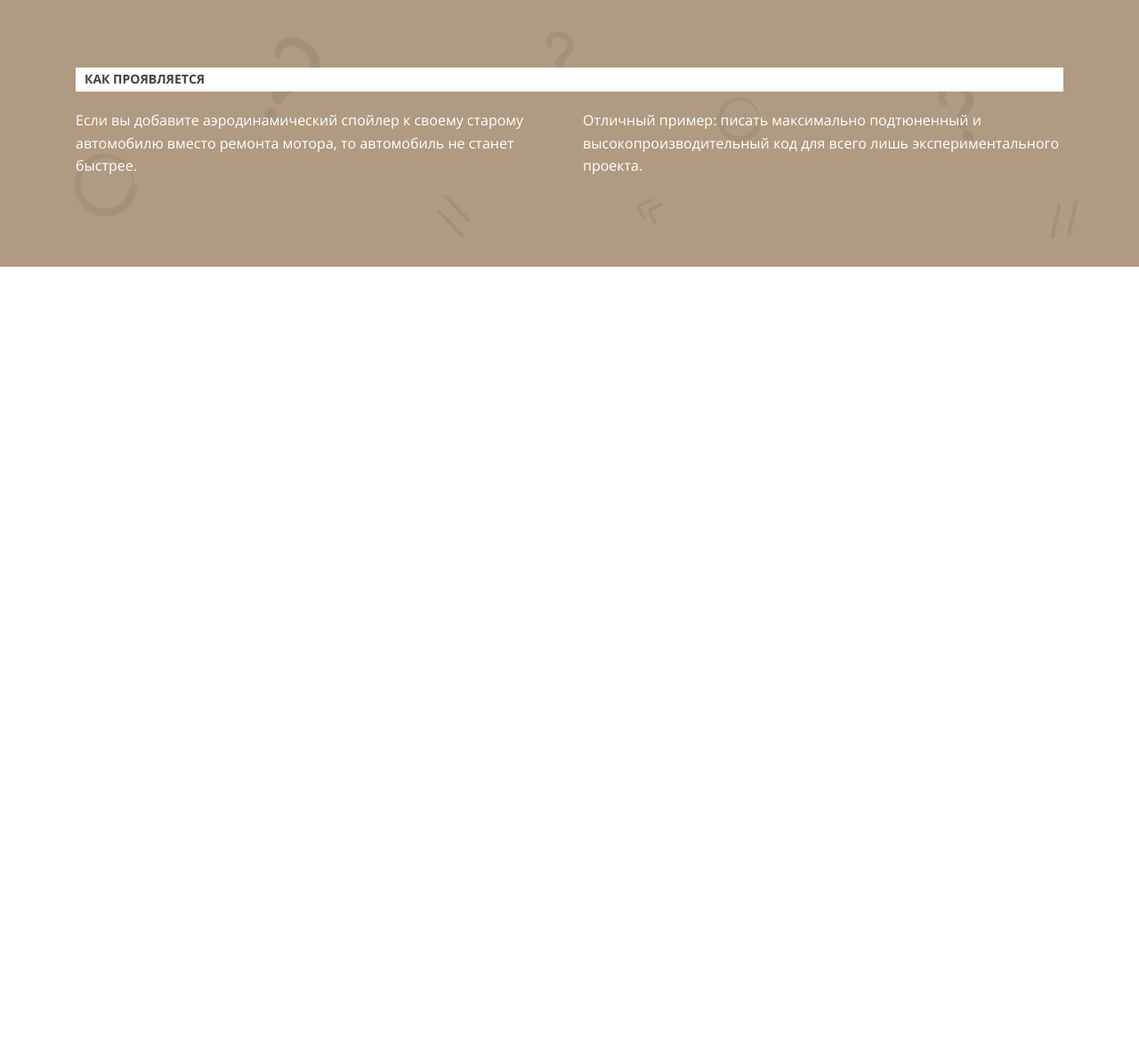
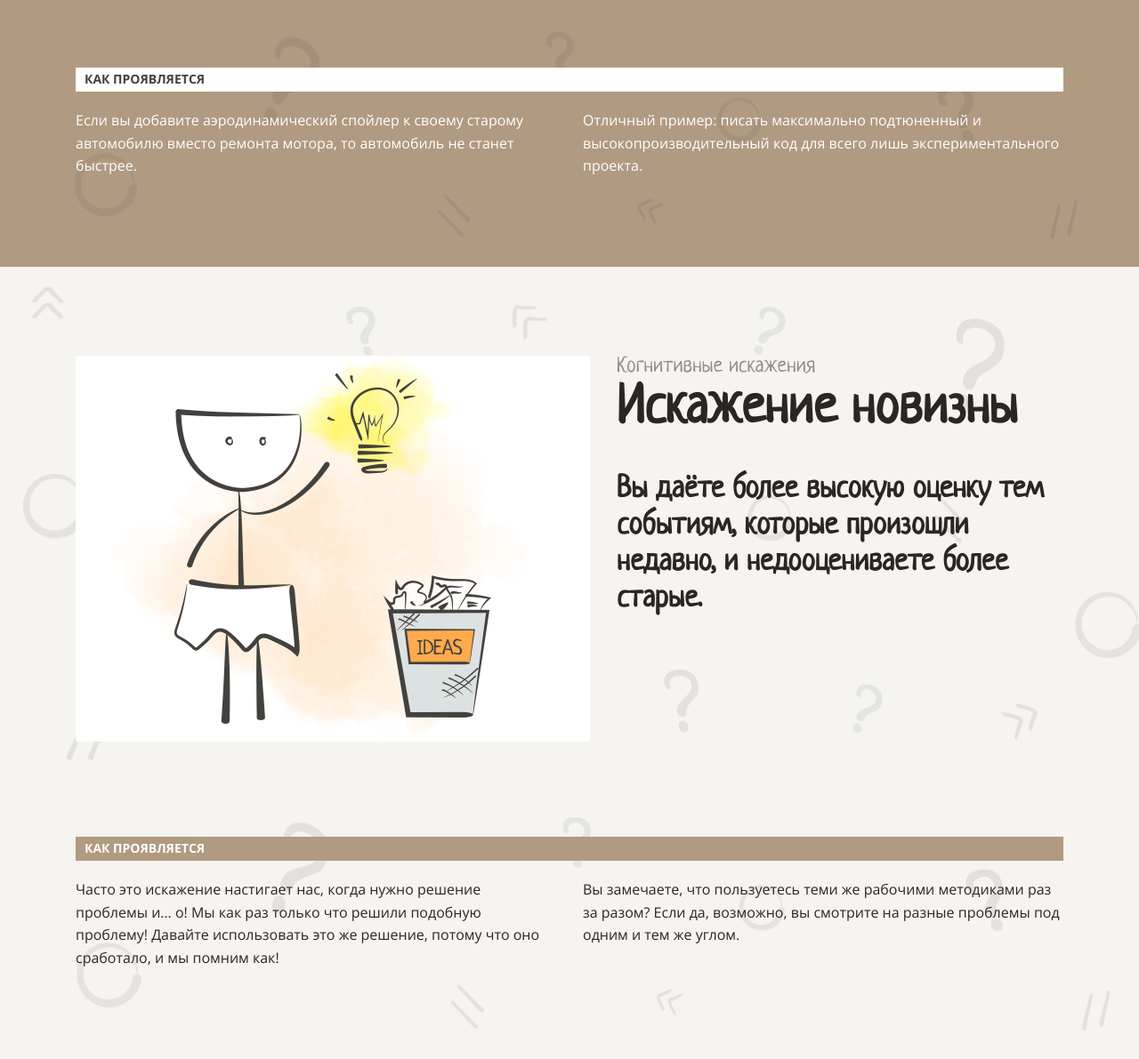
Before and after one commit to artem6367/layout-designer-project-58, a website: page src/index.html in a window 1280 px wide. Shown: the part 4289-5480 px from the top of the page at 89% size. Before the commit the page ends 4589 px from the top, so only its background shows below. Drawn offline with Linux system fonts and the light colour scheme.

Commit message:
Добавлена секция Искажение новизны

```diff
--- a/src/index.html
+++ b/src/index.html
@@ -132,6 +132,30 @@
         </div>
       </div>
     </section>
+
+    <section id="distortion-of-novelty" class="bg-light">
+      <div class="container">
+        <div class="row">
+          <div>
+            <img src="/images/3.png" alt="Искажение новизны">
+          </div>
+          <div>
+            <div class="top">Когнитивные искажения</div>
+            <h2 class="header">Искажение новизны</h2>
+            <h3>Вы даёте более высокую оценку тем событиям, которые произошли недавно, и недооцениваете более старые.
+            </h3>
+          </div>
+        </div>
+        <h4 class="how">Как проявляется</h4>
+        <div class="row">
+          <div class="col">Часто это искажение настигает нас, когда нужно решение проблемы и… о! Мы как раз только что
+            решили подобную проблему! Давайте использовать это же решение, потому что оно сработало, и мы помним как!
+          </div>
+          <div class="col">Вы замечаете, что пользуетесь теми же рабочими методиками раз за разом? Если да, возможно, вы
+            смотрите на разные проблемы под одним и тем же углом.</div>
+        </div>
+      </div>
+    </section>
   </main>
   <footer>
 
--- a/src/styles/style.css
+++ b/src/styles/style.css
@@ -72,13 +72,15 @@ h3 {
 
 #header,
 #ikea-effect,
-#premature-optimization {
+#premature-optimization,
+#distortion-of-novelty {
   position: relative;
 }
 
 #header::before,
 #ikea-effect::before,
-#premature-optimization::before {
+#premature-optimization::before,
+#distortion-of-novelty::before {
   content: '';
   position: absolute;
   top: 0;
```
